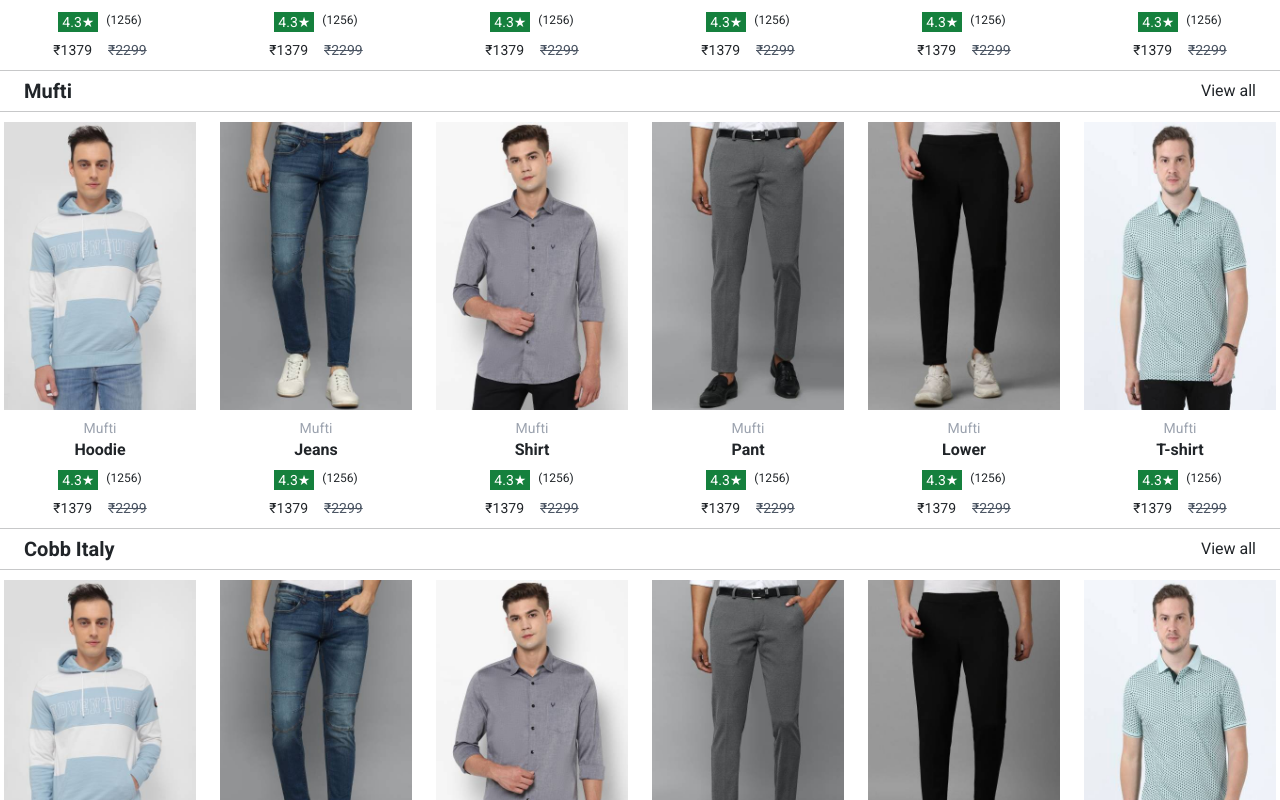
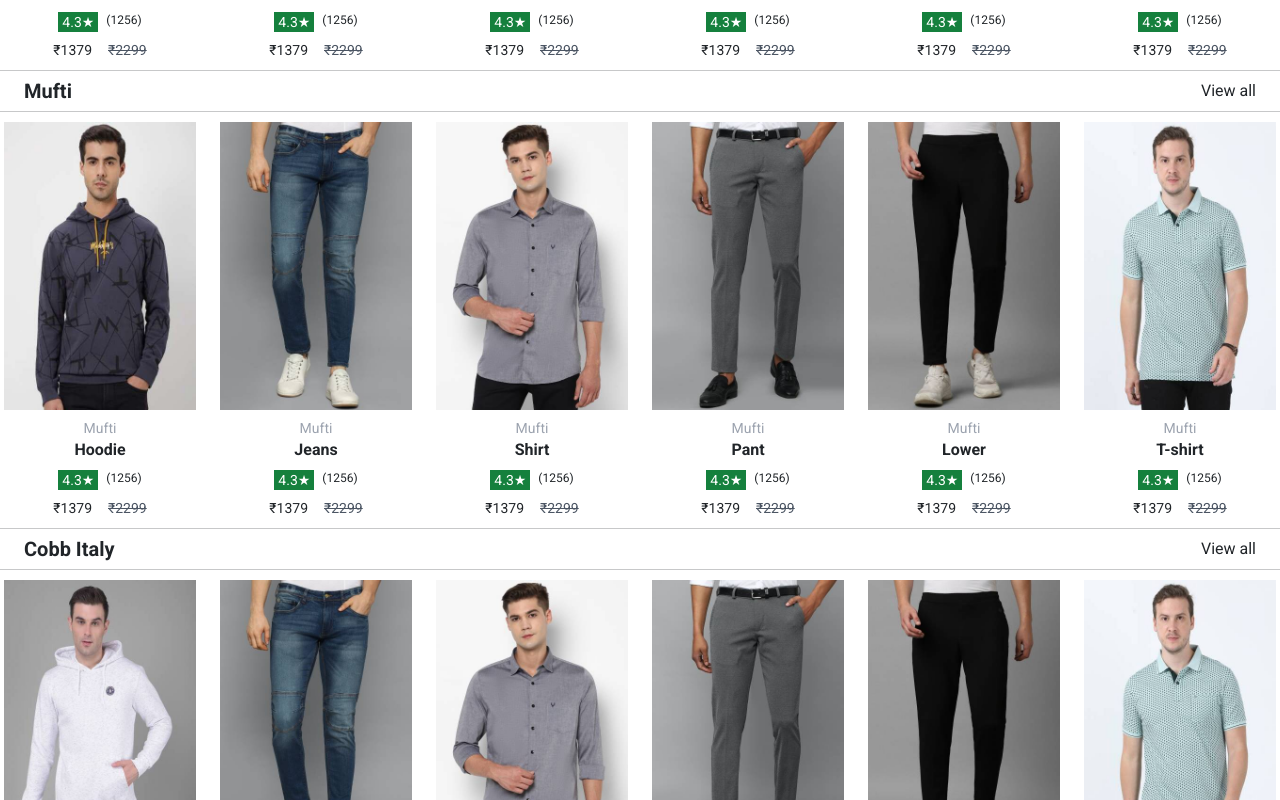
Before and after one commit to arjun-krgupta/shopper, a React (Vite) app: page /men in a window 1280 px wide. Shown: the part 640-1440 px from the top of the page. Built offline with nearby package versions, Linux system fonts and the light colour scheme.

Commit message:
update all files

```diff
--- a/src/Component/Product/All-men-data/All_data.js
+++ b/src/Component/Product/All-men-data/All_data.js
@@ -1,4 +1,9 @@
-import hoodie from '../../Assets/men/Allen Solly/Hoodie/1.jpeg'
+import allen_hoodie from '../../Assets/men/Allen Solly/Hoodie/1.jpeg'
+import mufti_hoodie from '../../Assets/men/Mufti/Hoodie/1.jpg'
+import cobb_hoodie from '../../Assets/men/Cobb/Hoodie/1.jpeg'
+import adidas_hoodie from '../../Assets/men/Adidas/Hoodie/1.jpeg'
+import peter_hoodie from '../../Assets/men/Peter England/Hoodie/1.jpeg'
+import nike_hoodie from '../../Assets/men/Nike/Hoodie/1.jpg'
 import jeans from '../../Assets/men/Allen Solly/Jeans/25.jpeg'
 import shirt from '../../Assets/men/Allen Solly/Shirt/1.jpeg'
 import pant from '../../Assets/men/Allen Solly/Pant/1.jpeg'
@@ -10,7 +15,7 @@ let allen_solly=[
         id:1,
         brand:"Allen Solly",
         name:"Hoodie",
-        image:hoodie,
+        image:allen_hoodie,
         new_price:"₹1379",
         old_price:"₹2299",
         offer:"40% off",
@@ -80,7 +85,7 @@ let mufti=[
         id:1,
         brand:"Mufti",
         name:"Hoodie",
-        image:hoodie,
+        image:mufti_hoodie,
         new_price:"₹1379",
         old_price:"₹2299",
         offer:"40% off",
@@ -150,7 +155,7 @@ let Cobb=[
         id:1,
         brand:"Cobb Italy",
         name:"Hoodie",
-        image:hoodie,
+        image:cobb_hoodie,
         new_price:"₹1379",
         old_price:"₹2299",
         offer:"40% off",
@@ -220,7 +225,7 @@ let adidas=[
         id:1,
         brand:"Adidas",
         name:"Hoodie",
-        image:hoodie,
+        image:adidas_hoodie,
         new_price:"₹1379",
         old_price:"₹2299",
         offer:"40% off",
@@ -290,7 +295,7 @@ let peter_england=[
         id:1,
         brand:"Peter England",
         name:"Hoodie",
-        image:hoodie,
+        image:peter_hoodie,
         new_price:"₹1379",
         old_price:"₹2299",
         offer:"40% off",
@@ -360,7 +365,7 @@ let nike=[
         id:1,
         brand:"Nike",
         name:"Hoodie",
-        image:hoodie,
+        image:nike_hoodie,
         new_price:"₹1379",
         old_price:"₹2299",
         offer:"40% off",
```
